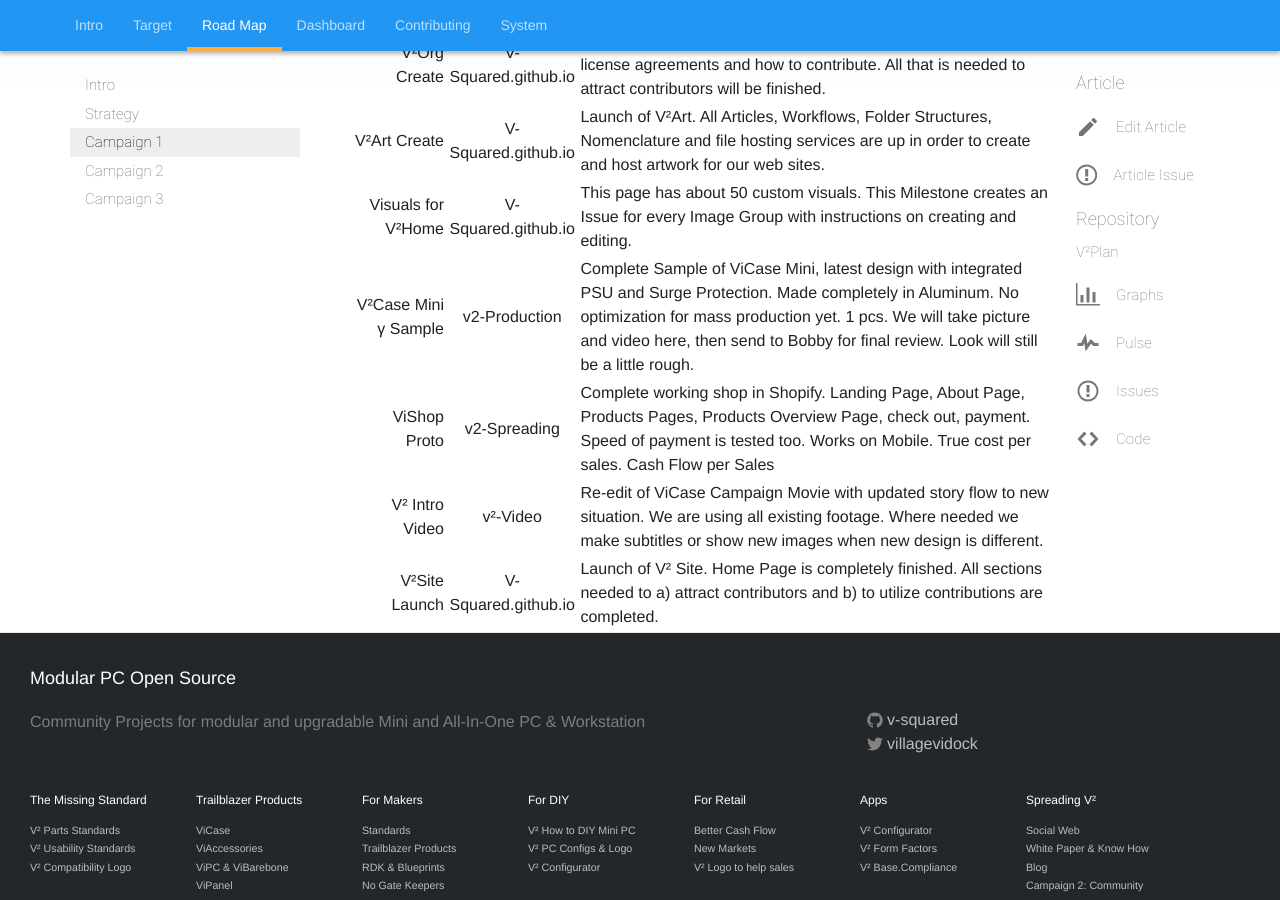
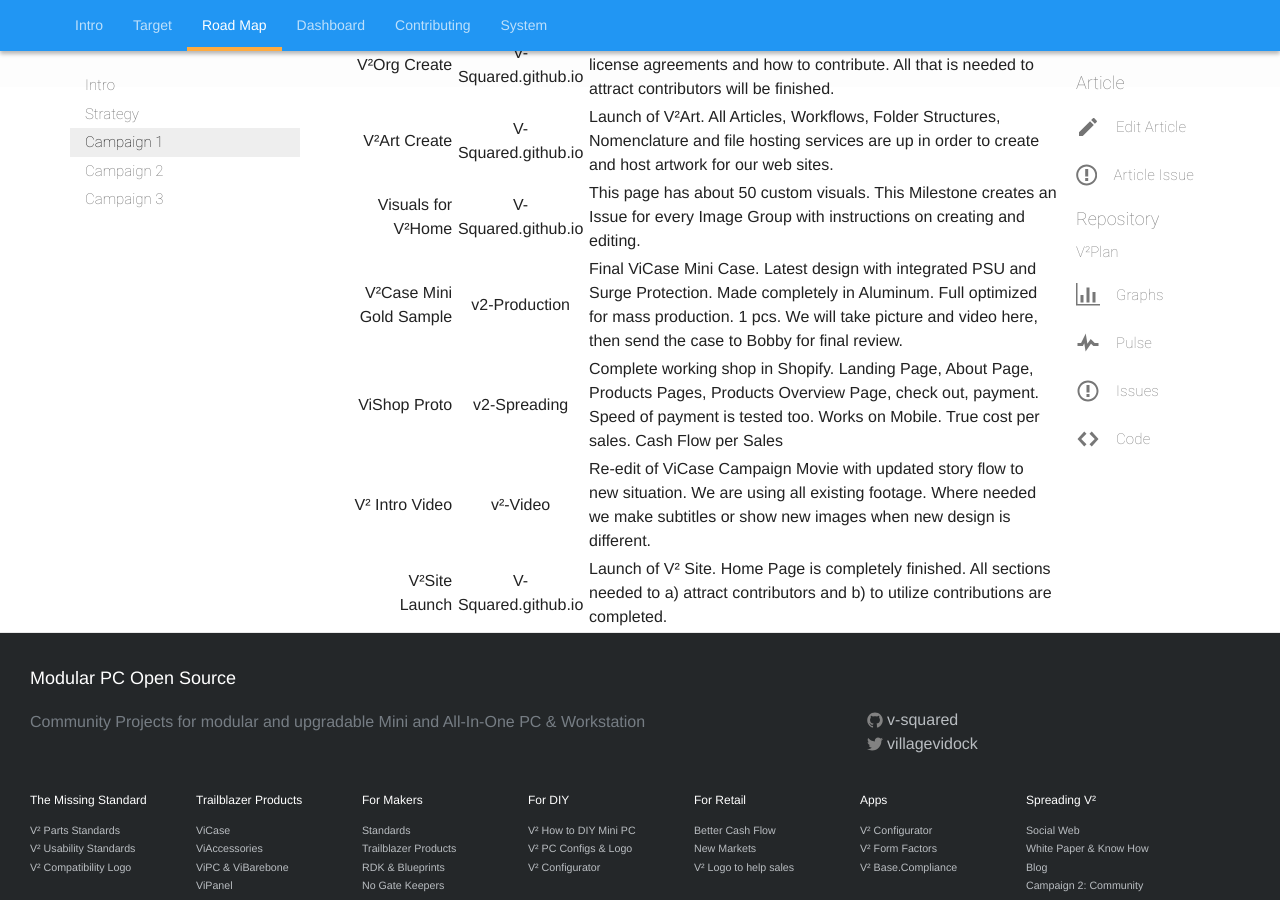
Before and after one commit to V-Squared/v2-Plan, a Jekyll site: the page built from road-map/campaign01.md, in a window 1280 px wide and 900 px high, scrolled down 813 px. Built offline with Jekyll 4.4.1, drawn with Linux system fonts in a browser that asks for light colours.

Commit message:
Updated Milestone: V²Case Mini Gold Sample

```diff
--- a/road-map/campaign01.md
+++ b/road-map/campaign01.md
@@ -12,15 +12,15 @@ issueNo: 97
 ## Milestones in Campaign 01: V²Site Launch
 *Launch V²Site so it is completed enough to attract and coordinate Contributors*
 
-|            Milestone |      Repository     | Description                                                                                                                                                                                                                                                                       |
-|---------------------:|:-------------------:|-----------------------------------------------------------------------------------------------------------------------------------------------------------------------------------------------------------------------------------------------------------------------------------|
-|   V²Home Page Create | V-Squared.github.io | The V² Home Page is extremely complex and has its own Milestone. It is the most important fishing net for us with lots of advanced features.                                                                                                                                      |
-|        V²Plan Create | V-Squared.github.io | First implementation of V²Plan. First two Campaigns are completely planned out. All Articles on how to create and read the plan are written. Cross linked navigation works.                                                                                                       |
-|   V² GitHub Template | V-Squared.github.io | Jekyll Template and 5 Level Navigation Menu System that is used in V²Site, ViSite and is the base for the template in V²Shop and ViShop. Integrated with V²Plan System.                                                                                                           |
-|         V²Org Create | V-Squared.github.io | This V²Site Section tells who we are, what are our bylaws and our license agreements and how to contribute. All that is needed to attract contributors will be finished.                                                                                                          |
-|         V²Art Create | V-Squared.github.io | Launch of V²Art. All Articles, Workflows, Folder Structures, Nomenclature and file hosting services are up in order to create and host artwork for our web sites.                                                                                                                 |
-|   Visuals for V²Home | V-Squared.github.io | This page has about 50 custom visuals. This Milestone creates an Issue for every Image Group with instructions on creating and editing.                                                                                                                                           |
-| V²Case Mini γ Sample |    v2-Production    | Complete Sample of ViCase Mini, latest design with integrated PSU and Surge Protection. Made completely in Aluminum. No optimization for mass production yet. 1 pcs. We will take picture and video here, then send to Bobby for final review. Look will still be a little rough. |
-|         ViShop Proto |     v2-Spreading    | Complete working shop in Shopify. Landing Page, About Page, Products Pages, Products Overview Page, check out, payment. Speed of payment is tested too. Works on Mobile. True cost per sales. Cash Flow per Sales                                                                 |
-|       V² Intro Video |       v²-Video      | Re-edit of ViCase Campaign Movie with updated story flow to new situation. We are using all existing footage. Where needed we make subtitles or show new images when new design is different.                                                                                     |
-|        V²Site Launch | V-Squared.github.io | Launch of V² Site. Home Page is completely finished. All sections needed to a) attract contributors and b) to utilize contributions are completed.                                                                                                                                |
+|               Milestone |      Repository     | Description                                                                                                                                                                                                                                |
+|------------------------:|:-------------------:|--------------------------------------------------------------------------------------------------------------------------------------------------------------------------------------------------------------------------------------------|
+|      V²Home Page Create | V-Squared.github.io | The V² Home Page is extremely complex and has its own Milestone. It is the most important fishing net for us with lots of advanced features.                                                                                               |
+|           V²Plan Create | V-Squared.github.io | First implementation of V²Plan. First two Campaigns are completely planned out. All Articles on how to create and read the plan are written. Cross linked navigation works.                                                                |
+|      V² GitHub Template | V-Squared.github.io | Jekyll Template and 5 Level Navigation Menu System that is used in V²Site, ViSite and is the base for the template in V²Shop and ViShop. Integrated with V²Plan System.                                                                    |
+|            V²Org Create | V-Squared.github.io | This V²Site Section tells who we are, what are our bylaws and our license agreements and how to contribute. All that is needed to attract contributors will be finished.                                                                   |
+|            V²Art Create | V-Squared.github.io | Launch of V²Art. All Articles, Workflows, Folder Structures, Nomenclature and file hosting services are up in order to create and host artwork for our web sites.                                                                          |
+|      Visuals for V²Home | V-Squared.github.io | This page has about 50 custom visuals. This Milestone creates an Issue for every Image Group with instructions on creating and editing.                                                                                                    |
+| V²Case Mini Gold Sample |    v2-Production    | Final ViCase Mini Case. Latest design with integrated PSU and Surge Protection. Made completely in Aluminum. Full optimized for mass production. 1 pcs. We will take picture and video here, then send the case to Bobby for final review. |
+|            ViShop Proto |     v2-Spreading    | Complete working shop in Shopify. Landing Page, About Page, Products Pages, Products Overview Page, check out, payment. Speed of payment is tested too. Works on Mobile. True cost per sales. Cash Flow per Sales                          |
+|          V² Intro Video |       v²-Video      | Re-edit of ViCase Campaign Movie with updated story flow to new situation. We are using all existing footage. Where needed we make subtitles or show new images when new design is different.                                              |
+|           V²Site Launch | V-Squared.github.io | Launch of V² Site. Home Page is completely finished. All sections needed to a) attract contributors and b) to utilize contributions are completed.                                                                                         |
```
